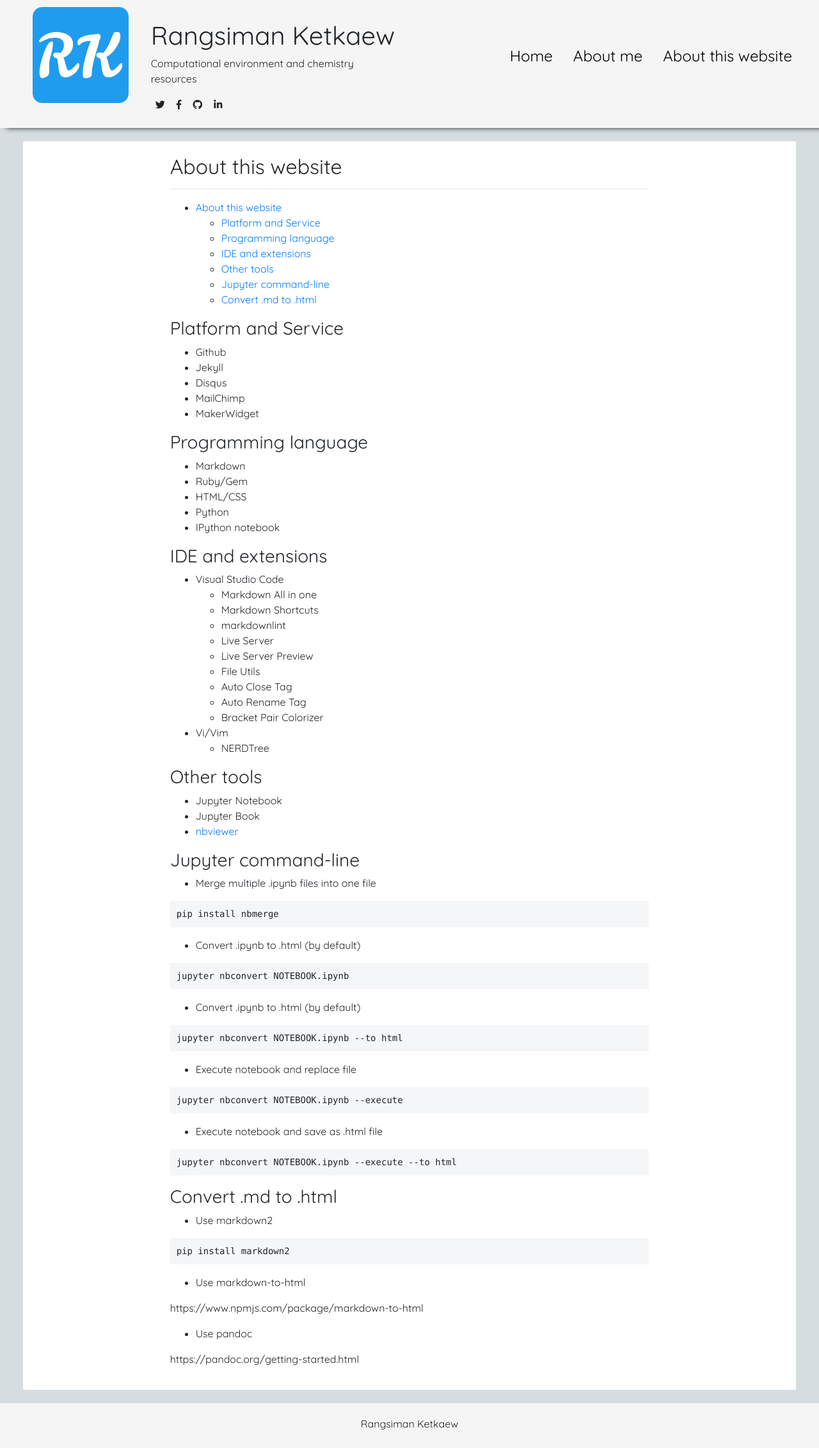
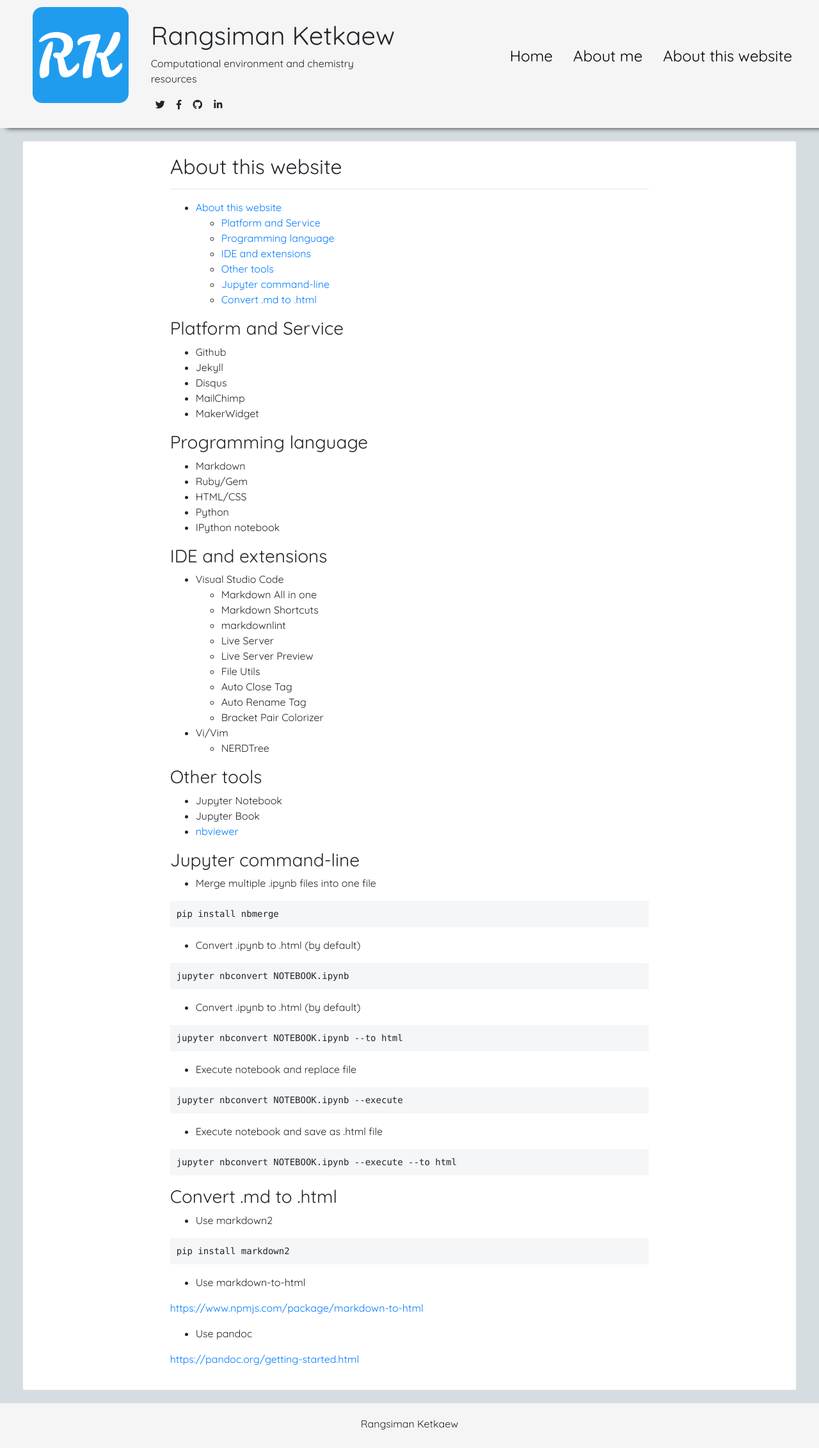
Before and after one commit to rangsimanketkaew/rangsimanketkaew.github.io, a Jekyll site: the page built from about-this-website.md, in a window 1280 px wide. Shown: the whole page at 64% size. Built offline with Jekyll 4.4.1, drawn with Linux system fonts in a browser that asks for light colours; nearby versions of some CDN libraries; a script that is not in the unit is left out; our own code applies the rules of GitHub Pages for plain Markdown files.

Commit message:
Fixed links.

```diff
--- a/about-this-website.md
+++ b/about-this-website.md
@@ -93,8 +93,8 @@
 
 - Use markdown-to-html
 
-https://www.npmjs.com/package/markdown-to-html
+[https://www.npmjs.com/package/markdown-to-html]()
 
 - Use pandoc
 
-https://pandoc.org/getting-started.html
+[https://pandoc.org/getting-started.html]()
```
